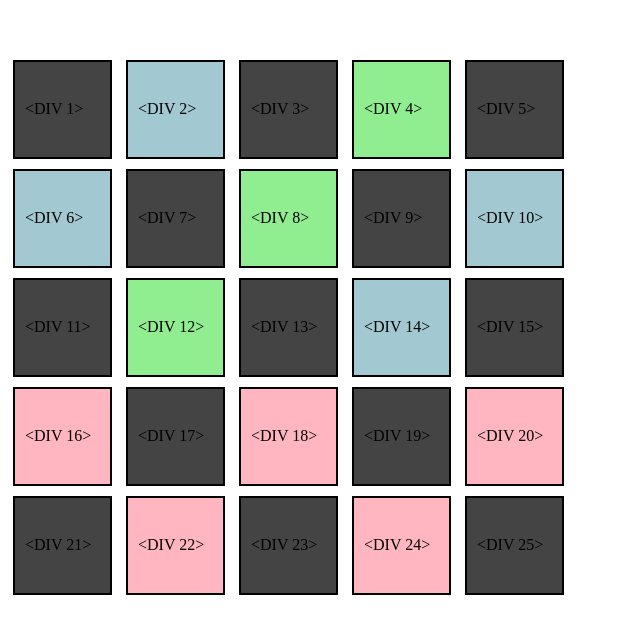
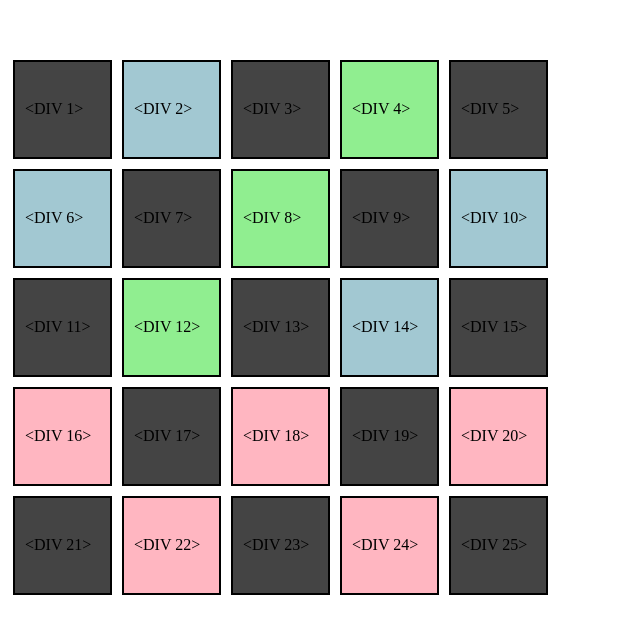
Before and after one commit to simonaszz/paskaitos-full-stack, a plain HTML site: page pages/sachmatai.html in a window 1280 px wide. Shown: the part 61-694 px from the top of the page, without its empty margins (0-640 px from the left). Drawn offline with Linux system fonts and the light colour scheme.

Commit message:
update css

```diff
--- a/assets/css/sachmatai.css
+++ b/assets/css/sachmatai.css
@@ -1,12 +1,12 @@
-/* .sachmatai {
+.sachmatai {
   display: flex;
   flex-wrap: wrap;
   width: 600px;
-} */
-.sachmatai>div {
-  display: inline-block;
+}
+/* .sachmatai>div {
+  display: inline-block; */
   /* width: 600px; */
-}
+
 
 .sachmatai {
   width: 600px;
@@ -30,7 +30,7 @@
   background-color: #a2c8d2;
 }
 
-.sachmatai>div:nth-child(4n) {
+.sachmatai>div:nth-child(4n +4) {
   background-color: lightgreen;
 }
 
```
